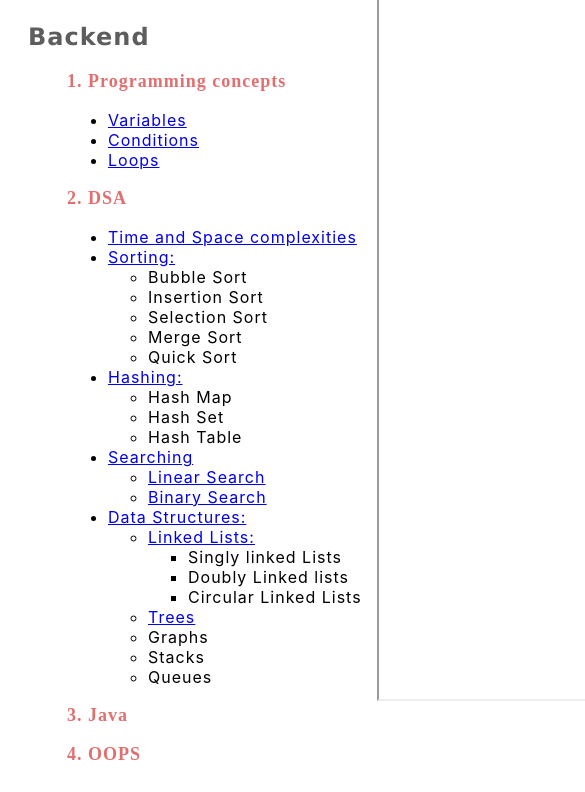
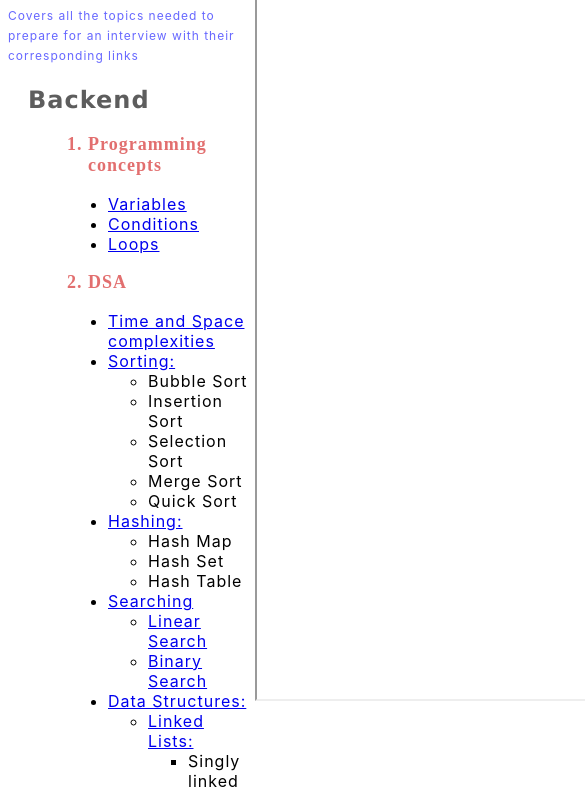
Before and after one commit to anjali-garg3112/HTML-Base-Tags-Meta-Tags-Layout-Lists-Media-HTML-Tables-Attributes-Seman---utg8nu5lso0y, a plain HTML site: page index.html in a window 390 px wide. Shown: the part 308-1100 px from the top of the page, 585 px wide, since content can reach past the window. Before the commit the page ends 1073 px from the top, so only its background shows below. Drawn offline with Linux system fonts and the light colour scheme.

Commit message:
Update styles.css

```diff
--- a/styles.css
+++ b/styles.css
@@ -62,6 +62,6 @@ h3{
   height: 445.990px;
   margin: auto;
   border-radius:10px;
-  width:980px;
+  width:580px;
   /* overflow: hidden; */
 }
```
